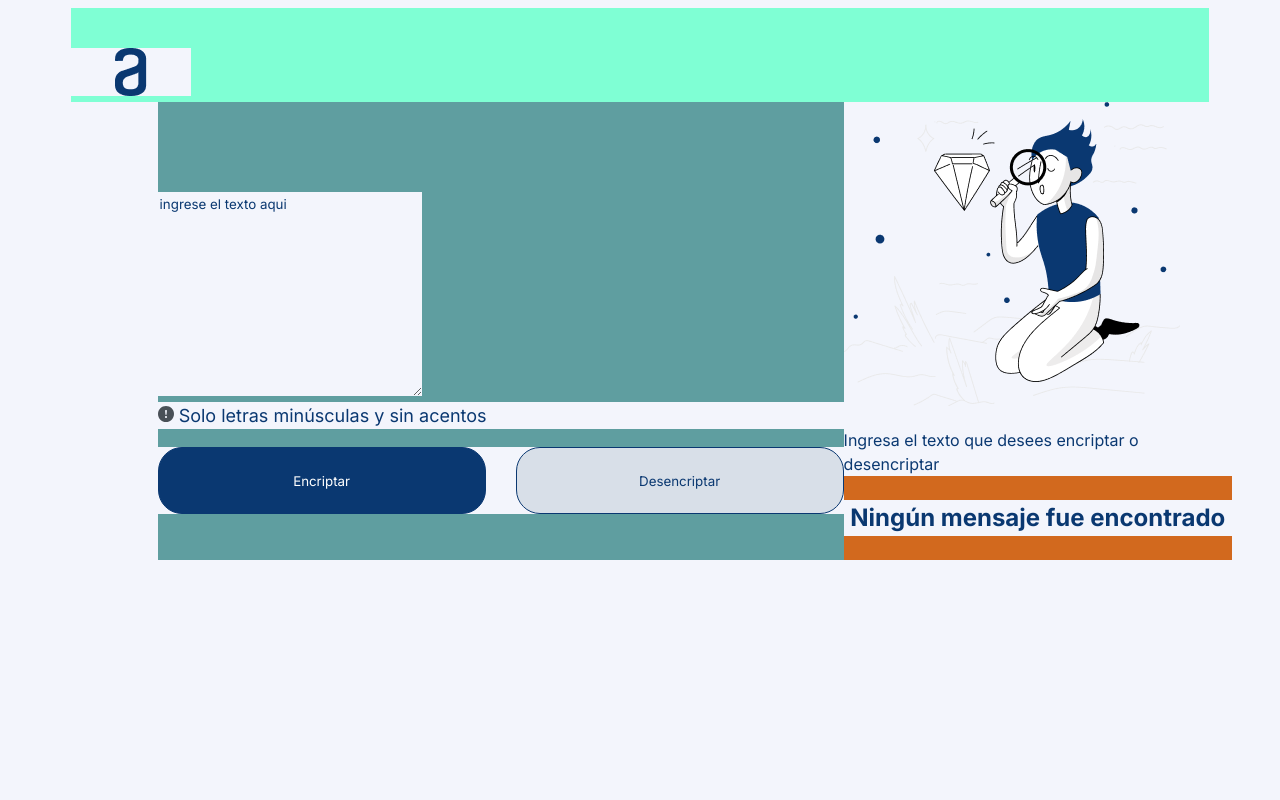
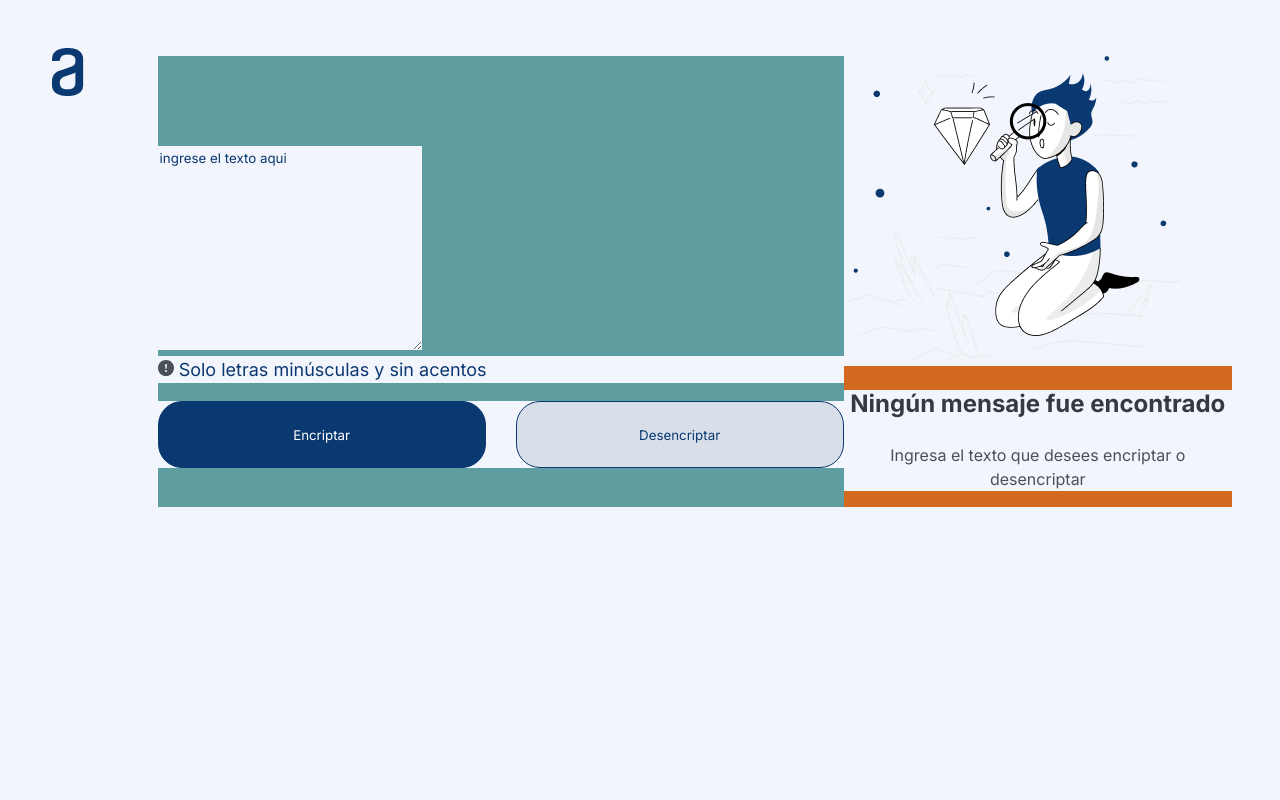
Before and after one commit to alejo-arias86/Encriptador-texto-alura, a plain HTML site: page index.html in a window 1280 px wide. Shown: the top 800 px of the page. Drawn offline with Linux system fonts and the light colour scheme; files whose address does not match are found by name.

Commit message:
se realizan correcciones en seeciones html

```diff
--- a/index.html
+++ b/index.html
@@ -34,11 +34,10 @@
                     <!-- <textarea class="mensaje" cols="20" rows="10"></textarea> -->
                      <img src="/assets//Muñeco.png" alt="muneco buscando">
 
-                    <p>Ingresa el texto que desees encriptar o desencriptar</p>
-
                 </div>
                 <div class="texto-no-mensaje">
                     <p class="no-mensaje-1">Ningún mensaje fue encontrado</p>
+                    <p class="no-mensaje-2">Ingresa el texto que desees encriptar o desencriptar</p>
                 </div>
                 <div>
                     <button class="btn_copiar">Copiar</button>
--- a/style.css
+++ b/style.css
@@ -14,9 +14,16 @@
 }
 
 .header {
-    background-color: aquamarine;
+    /* background-color: aquamarine;
     width: 90%;
-    margin: auto
+    margin: auto */
+    display: flex;
+    width: 120px;
+    height: 48px;
+    flex-direction: column;
+    align-items: flex-start;
+    gap: 40px;
+    flex-shrink: 0;
 }
 
 .main {
@@ -114,7 +121,7 @@
     font-size: 18px;
 }
 
-.texto-no-mensaje {
+.no-mensaje-1 {
     color: var(--Gray-gray-500, #343A40);
     text-align: center;
     font-family: Inter;
@@ -123,3 +130,13 @@
     font-weight: 700;
     line-height: 120%; /* 28.8px */
 }
+
+.no-mensaje-2 {
+    color: var(--Gray-gray-400, #495057);
+    text-align: center;
+    font-family: Inter;
+    font-size: 16px;
+    font-style: normal;
+    font-weight: 400;
+    line-height: 150%; /* 24px */
+}
```
